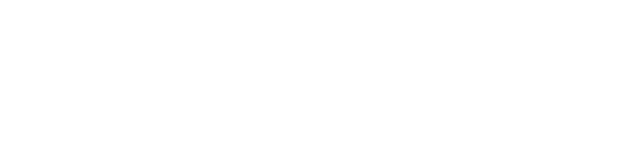
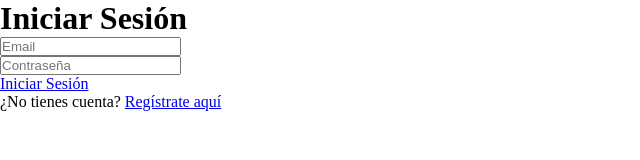
Before and after one commit to Leyess/ModeloPruebaMiercoles, a plain HTML site: page login.html in a window 1280 px wide. Shown: the whole page, without its empty margins (0-640 px from the left). Drawn offline with Linux system fonts and the light colour scheme.

Commit message:
Agregar estilos CSS iniciales y estructura del formulario de inicio de sesión

```diff
--- a/css/estiloPrueba01.css
+++ b/css/estiloPrueba01.css
@@ -0,0 +1,11 @@
+*{
+    margin: 0;
+    padding: 0;
+    box-sizing: border-box;
+}
+
+/* body{ */
+    /* background-color: rgb(255, 1, 74); */
+    /* background-color: #FF014A; */
+
+/* } */
--- a/login.html
+++ b/login.html
@@ -1,13 +1,36 @@
 <!DOCTYPE html>
 <html lang="es">
+
 <head>
     <meta charset="UTF-8">
     <meta name="viewport" content="width=device-width, initial-scale=1.0">
     <title>Pedilo Ya!</title>
+    <link rel="stylesheet" href="./css/estiloPrueba01.css">
 </head>
+
 <body>
+    <section class="Bienvenida">
 
-    <section ></section>
+    </section>
+        <form action="" class="login">
+            <h1>Iniciar Sesión</h1>
+
+            <div class="container">
+                <label for="email"></label>
+                <input type="email" id="email" name="email" placeholder="Email">
+            </div>
+
+            <div class="container">
+                <label for="password"></label>
+                <input type="password" id="password" name="password" placeholder="Contraseña">
+            </div>
+
+            <a href="index.html" class="boton">Iniciar Sesión</a>
+            <p>¿No tienes cuenta? <a href="#">Regístrate aquí</a></p>
+        </form>
+
+
 
 </body>
+
 </html>
```
Also changed, not shown: img/emptyCart.svg (added), img/hamburguesa.png (added), img/hamburguesa2.jpg (added), img/helado1.png (added), img/helado2.png (added), img/logo.png (added), img/onTheWay.svg (added), img/sushi.jpeg (added).
